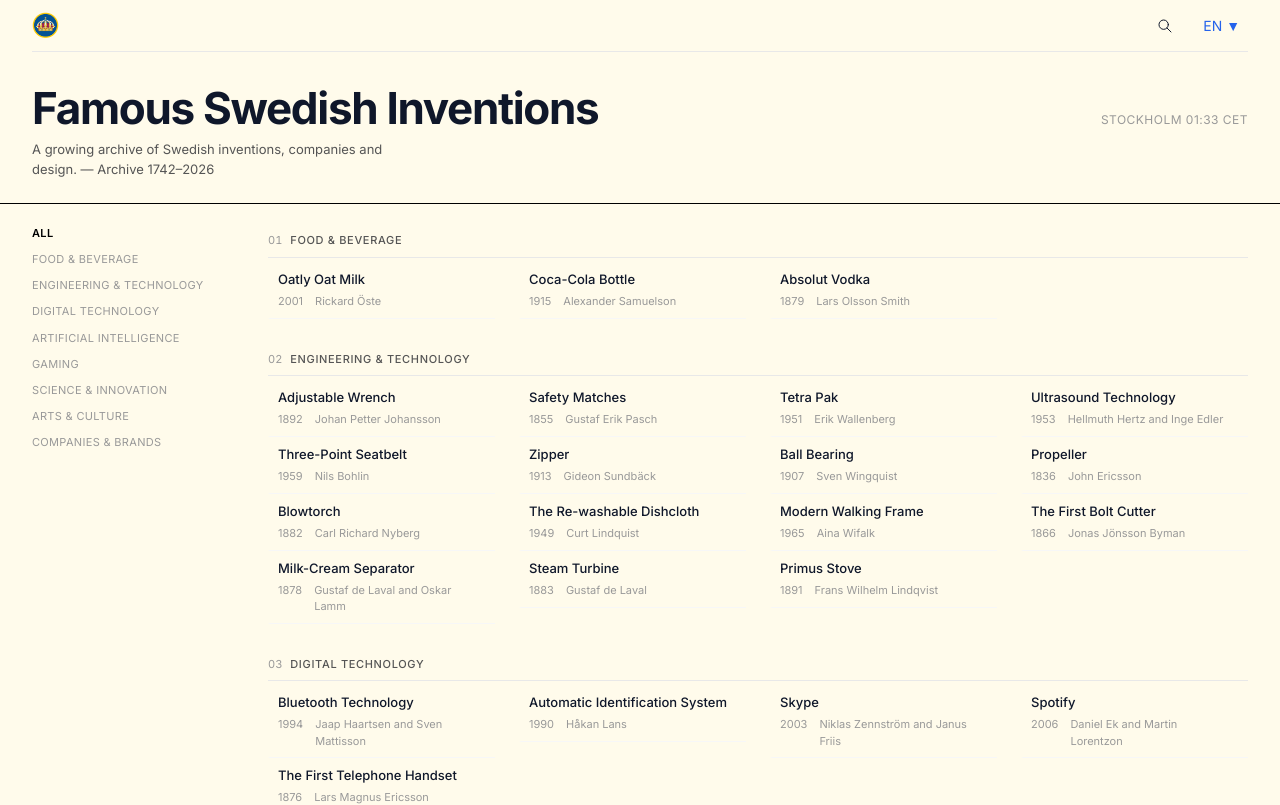
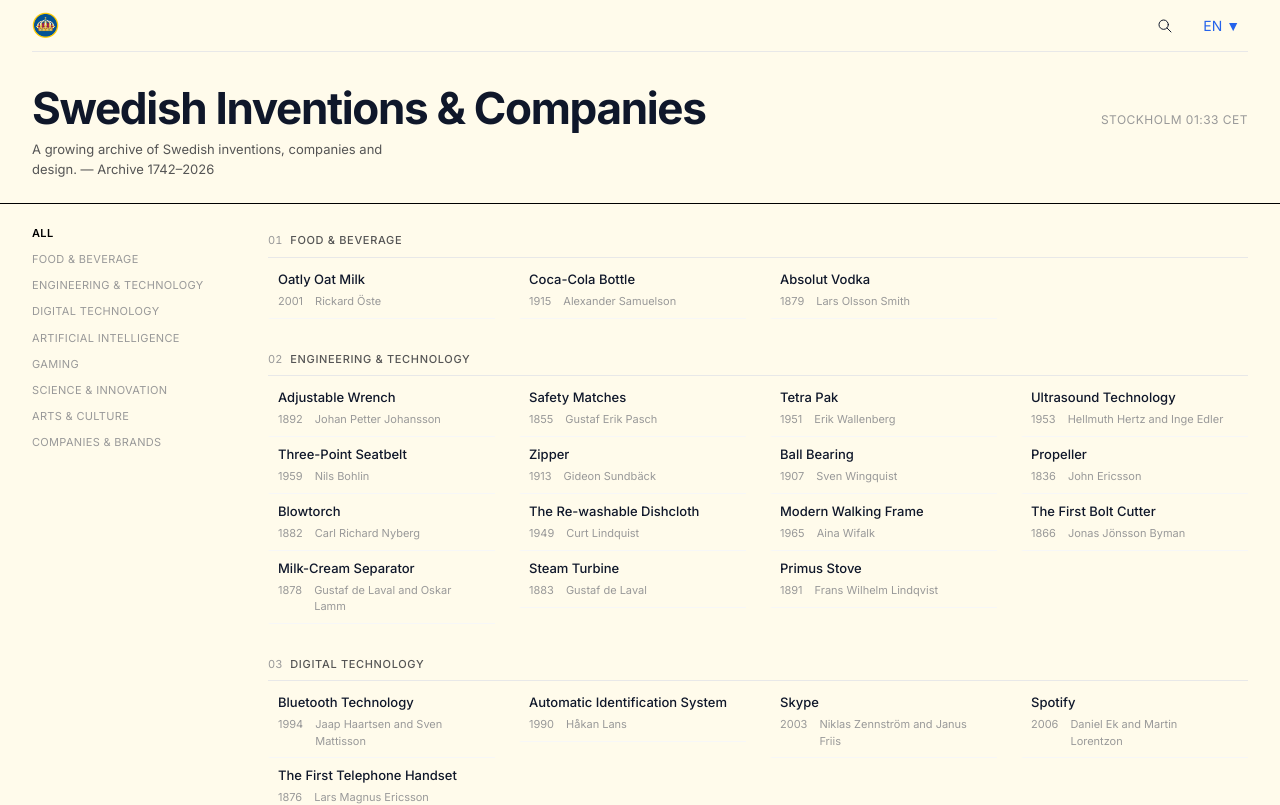
Before and after one commit to koiralaprijun00/swedish-inventions, a Next.js app: page /en in a window 1280 px wide. Shown: the top 805 px of the page. Built offline with nearby package versions, Linux system fonts and the light colour scheme; no server answers.

Commit message:
Update masthead for companies and inventions

```diff
--- a/src/app/[locale]/components/Header.tsx
+++ b/src/app/[locale]/components/Header.tsx
@@ -29,7 +29,7 @@ const Header = memo(function Header() {
       <div className="container">
         <div className="masthead__row">
           <h1 className="masthead__title">
-            {t("title")} {t("inventions")}
+            {t("archiveTitle")}
           </h1>
           <span className="masthead__meta">
             Stockholm {stockholmTime ? `${stockholmTime} CET` : ""}
```
